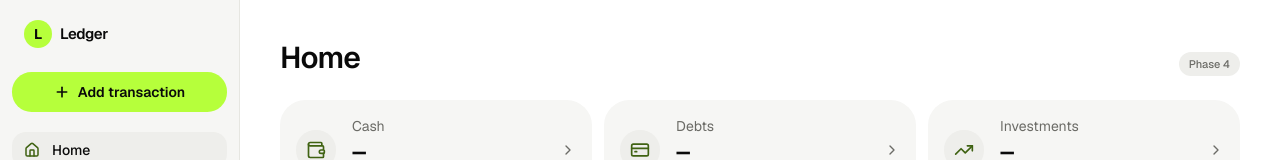
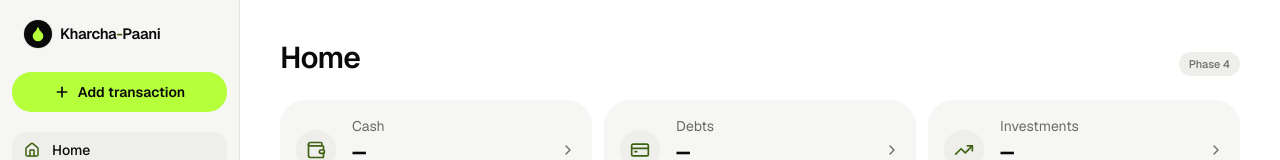
Before and after one commit to vikram-codes/kharcha-paani, a Next.js app: page / in a window 1280 px wide. Shown: the top 160 px of the page. Built offline with nearby package versions, Linux system fonts and the light colour scheme.

Commit message:
Renamed app to Kharcha-Paani

```diff
--- a/src/app/(app)/page.tsx
+++ b/src/app/(app)/page.tsx
@@ -20,7 +20,7 @@ export default function HomePage() {
           <Link
             key={href}
             href={href}
-            className="group flex items-center gap-4 rounded-2xl bg-surface-1 p-4 transition-colors duration-[var(--duration-fast)] hover:bg-surface-2 active:scale-[0.99]"
+            className="group flex items-center gap-4 rounded-2xl bg-surface-1 p-4 transition-colors duration-(--duration-fast) hover:bg-surface-2 active:scale-[0.99]"
           >
             <span className="grid size-10 place-items-center rounded-xl bg-surface-2 text-lime-ink group-hover:bg-surface-3">
               <Icon className="size-5" />
--- a/src/app/layout.tsx
+++ b/src/app/layout.tsx
@@ -15,10 +15,10 @@ const geistMono = Geist_Mono({
 });
 
 export const metadata: Metadata = {
-  title: { default: "Ledger", template: "%s · Ledger" },
+  title: { default: "Kharcha-Paani", template: "%s · Kharcha-Paani" },
   description: "Personal money: cash, debts, investments and what's left to spend.",
-  applicationName: "Ledger",
-  appleWebApp: { capable: true, title: "Ledger", statusBarStyle: "black-translucent" },
+  applicationName: "Kharcha-Paani",
+  appleWebApp: { capable: true, title: "Kharcha", statusBarStyle: "black-translucent" },
   formatDetection: { telephone: false },
 };
 
--- a/src/app/manifest.ts
+++ b/src/app/manifest.ts
@@ -3,8 +3,8 @@ import type { MetadataRoute } from "next";
 /** Installable PWA (§2). PNG icons + offline shell + push arrive in phase 9. */
 export default function manifest(): MetadataRoute.Manifest {
   return {
-    name: "Ledger",
-    short_name: "Ledger",
+    name: "Kharcha-Paani",
+    short_name: "Kharcha-Paani",
     description: "Cash, debts, investments and what's left to spend.",
     start_url: "/",
     display: "standalone",
--- a/src/components/shell/bottom-tab-bar.tsx
+++ b/src/components/shell/bottom-tab-bar.tsx
@@ -25,7 +25,7 @@ function Tab({ item, active }: { item: NavItem; active: boolean }) {
       )}
       <Icon
         className={cn(
-          "size-[22px] transition-colors duration-[var(--duration-fast)]",
+          "size-[22px] transition-colors duration-(--duration-fast)",
           active ? "text-foreground" : "text-muted-foreground",
         )}
         strokeWidth={active ? 2.25 : 1.75}
--- a/src/components/shell/sidebar.tsx
+++ b/src/components/shell/sidebar.tsx
@@ -2,7 +2,7 @@
 
 import Link from "next/link";
 import { usePathname } from "next/navigation";
-import { Plus } from "lucide-react";
+import { Droplet, Plus } from "lucide-react";
 import { cn } from "@/lib/utils";
 import { isActive, sidebarSections } from "@/lib/nav";
 import { QuickAddSheet } from "./quick-add-sheet";
@@ -13,15 +13,19 @@ export function Sidebar() {
   return (
     <aside className="sticky top-0 hidden h-dvh w-60 shrink-0 flex-col border-r border-sidebar-border bg-sidebar px-3 py-5 md:flex">
       <Link href="/" className="flex items-center gap-2 px-3 pb-6">
-        <span className="grid size-7 place-items-center rounded-lg bg-lime text-sm font-bold text-on-lime">L</span>
-        <span className="text-[15px] font-semibold tracking-tight">Ledger</span>
+        <span className="grid size-7 place-items-center rounded-lg bg-[#0a0a0a] ring-1 ring-border">
+          <Droplet className="size-4 fill-lime text-lime" />
+        </span>
+        <span className="text-[15px] font-semibold tracking-tight">
+          Kharcha<span className="text-lime-ink">-</span>Paani
+        </span>
       </Link>
 
       <QuickAddSheet
         trigger={
           <button
             type="button"
-            className="mb-5 flex h-10 items-center justify-center gap-2 rounded-xl bg-lime text-sm font-semibold text-on-lime transition-transform duration-[var(--duration-fast)] active:scale-[0.98]"
+            className="mb-5 flex h-10 items-center justify-center gap-2 rounded-xl bg-lime text-sm font-semibold text-on-lime transition-transform duration-(--duration-fast) active:scale-[0.98]"
           >
             <Plus className="size-4" strokeWidth={2.5} /> Add transaction
           </button>
@@ -45,7 +49,7 @@ export function Sidebar() {
                   href={item.href}
                   aria-current={active ? "page" : undefined}
                   className={cn(
-                    "group flex h-9 items-center gap-3 rounded-lg px-3 text-sm transition-colors duration-[var(--duration-fast)]",
+                    "group flex h-9 items-center gap-3 rounded-lg px-3 text-sm transition-colors duration-(--duration-fast)",
                     active
                       ? "bg-sidebar-accent font-medium text-foreground"
                       : "text-muted-foreground hover:bg-sidebar-accent/60 hover:text-foreground",
```
Also changed, not shown: public/icon.svg, 1 other file (tests, documents, lock files or other folders).
